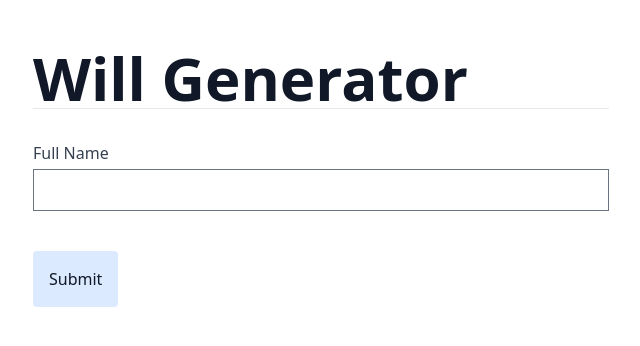
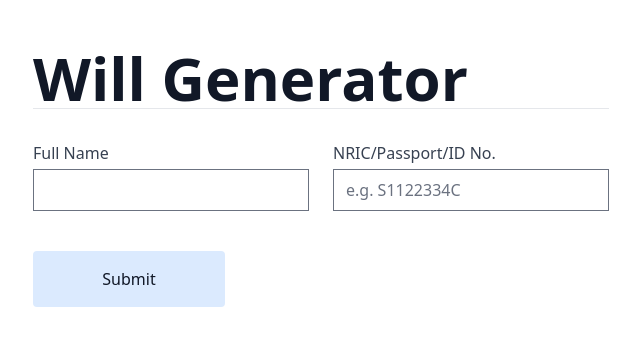
Before and after one commit to yjsoon/willgen, a Next.js app: page / in a window 1280 px wide. Shown: the top 346 px of the page, without its empty margins (319-959 px from the left). Built offline with nearby package versions, Linux system fonts and the light colour scheme.

Commit message:
Renamed person block, set up columns

```diff
--- a/components/PersonBlock.js
+++ b/components/PersonInputText.js
@@ -1,6 +1,12 @@
-const PersonBlock = ({ description, keyName, person, setPerson }) => {
+const PersonInputText = ({
+  description,
+  keyName,
+  person,
+  setPerson,
+  placeholder,
+}) => {
   return (
-    <label className="block">
+    <label className="block mt-8">
       <span className="text-gray-700">{description}</span>
       <input
         type="text"
@@ -8,9 +14,10 @@ const PersonBlock = ({ description, keyName, person, setPerson }) => {
         className="mt-1 block w-full"
         value={person.name}
         onChange={(e) => setPerson({ ...person, [keyName]: e.target.value })}
+        placeholder={placeholder}
       />
     </label>
   );
 };
 
-export default PersonBlock;
+export default PersonInputText;
--- a/pages/index.js
+++ b/pages/index.js
@@ -1,6 +1,6 @@
 import Head from "next/head";
 import { useState, useEffect } from "react";
-import PersonBlock from "../components/PersonBlock";
+import PersonInputText from "../components/PersonInputText";
 
 export default function Home() {
   const [page, setPage] = useState(1);
@@ -18,17 +18,23 @@ export default function Home() {
       </Head>
       <main className="max-w-xl mx-auto py-12 divide-y md:mx-w-4xl">
         <h1 className="text-6xl font-bold">Will Generator</h1>
-        <section className="py-8">
         <form onSubmit={nextPage}>
           {page == 1 && (
-              <>
-                <PersonBlock
+            <section className="grid grid-cols-1 md:grid-cols-2 md:gap-6 items-start">
+              <PersonInputText
                 description="Full Name"
                 person={author}
                 keyName="name"
                 setPerson={setAuthor}
               />
-              </>
+              <PersonInputText
+                description="NRIC/Passport/ID No."
+                person={author}
+                keyName="id"
+                setPerson={setAuthor}
+                placeholder="e.g. S1122334C"
+              />
+            </section>
           )}
 
           {page == 2 && (
@@ -38,11 +44,10 @@ export default function Home() {
             </>
           )}
           <br />
-            <button className="p-4 rounded bg-blue-100 border-red-400 mt-4">
+          <button className="p-4 rounded bg-blue-100 border-red-400 mt-4 w-48">
             Submit
           </button>
         </form>
-        </section>
       </main>
     </div>
   );
```
Lines whose indentation alone changed are shown as unchanged.
